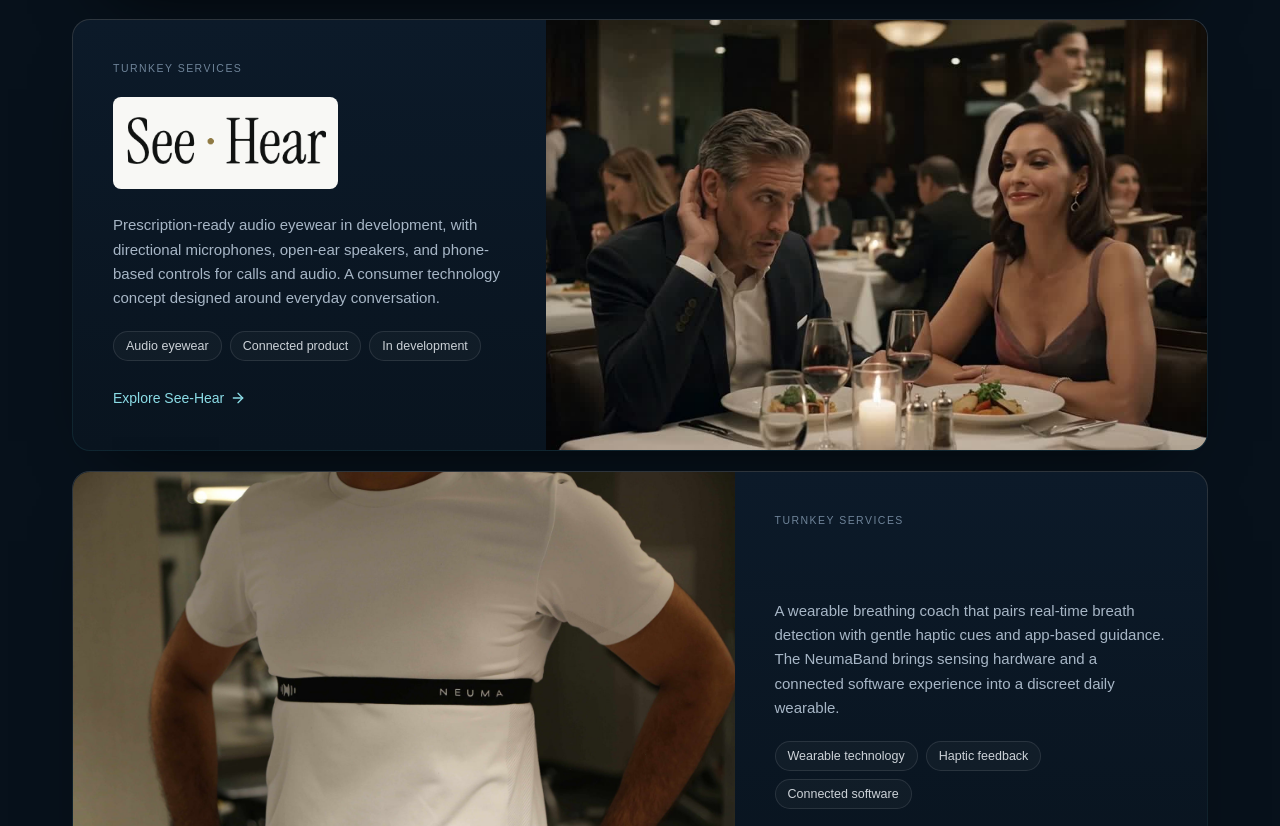
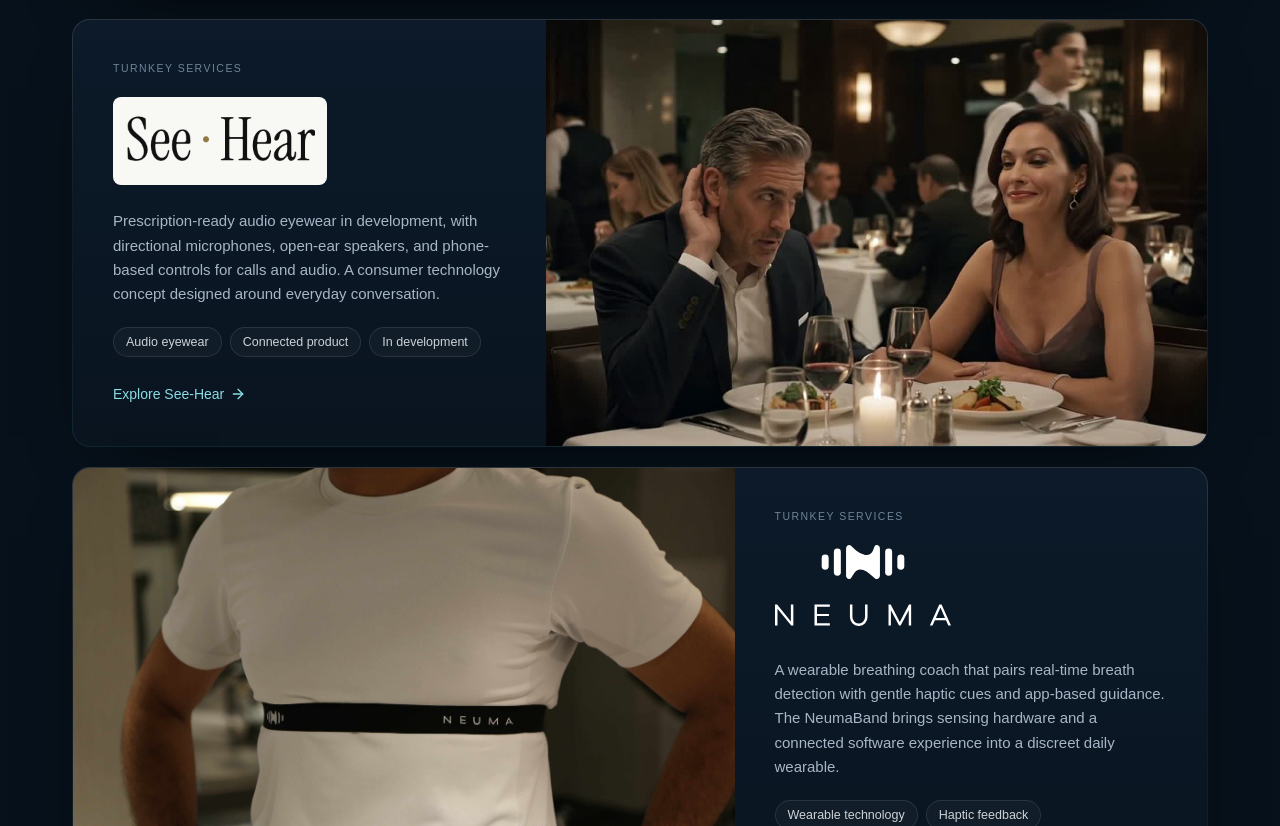
Before and after one commit to bmbilon/execom-site, a Next.js app: page / in a window 1280 px wide. Shown: the part 4490-5316 px from the top of the page. Built offline with nearby package versions, Linux system fonts and the light colour scheme; a web font is replaced by a local one.

Commit message:
Preserve intrinsic dimensions for SVG brand logos

```diff
--- a/components/site/home/WorkGrid.tsx
+++ b/components/site/home/WorkGrid.tsx
@@ -90,7 +90,8 @@
                     alt={item.logo.alt}
                     width={item.logo.width}
                     height={item.logo.height}
-                    className="h-auto max-h-[76px] w-auto max-w-[220px] object-contain"
+                    className="max-w-full object-contain"
+                    style={{ width: item.logo.width, height: item.logo.height }}
                   />
                 </span>
               ) : (
```
